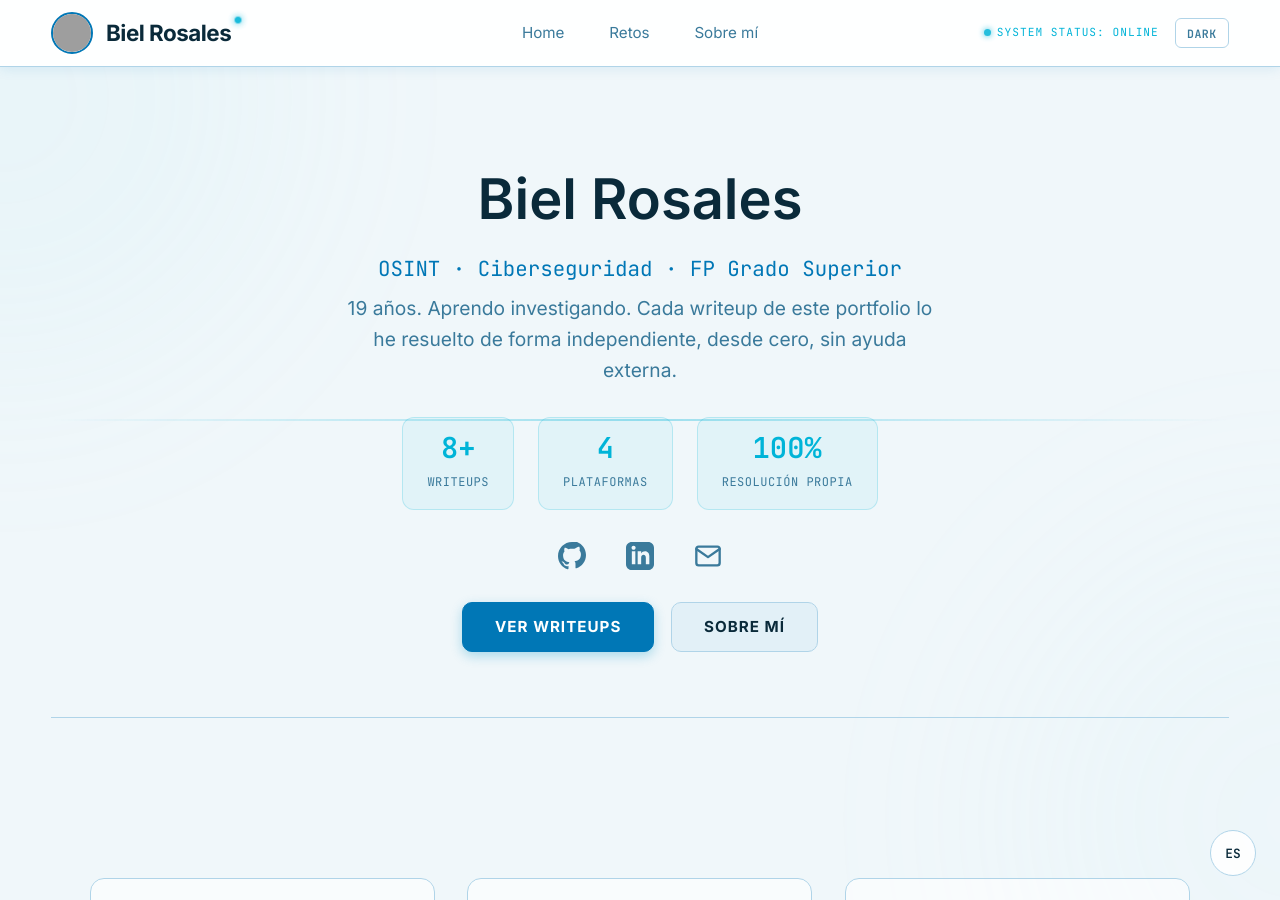
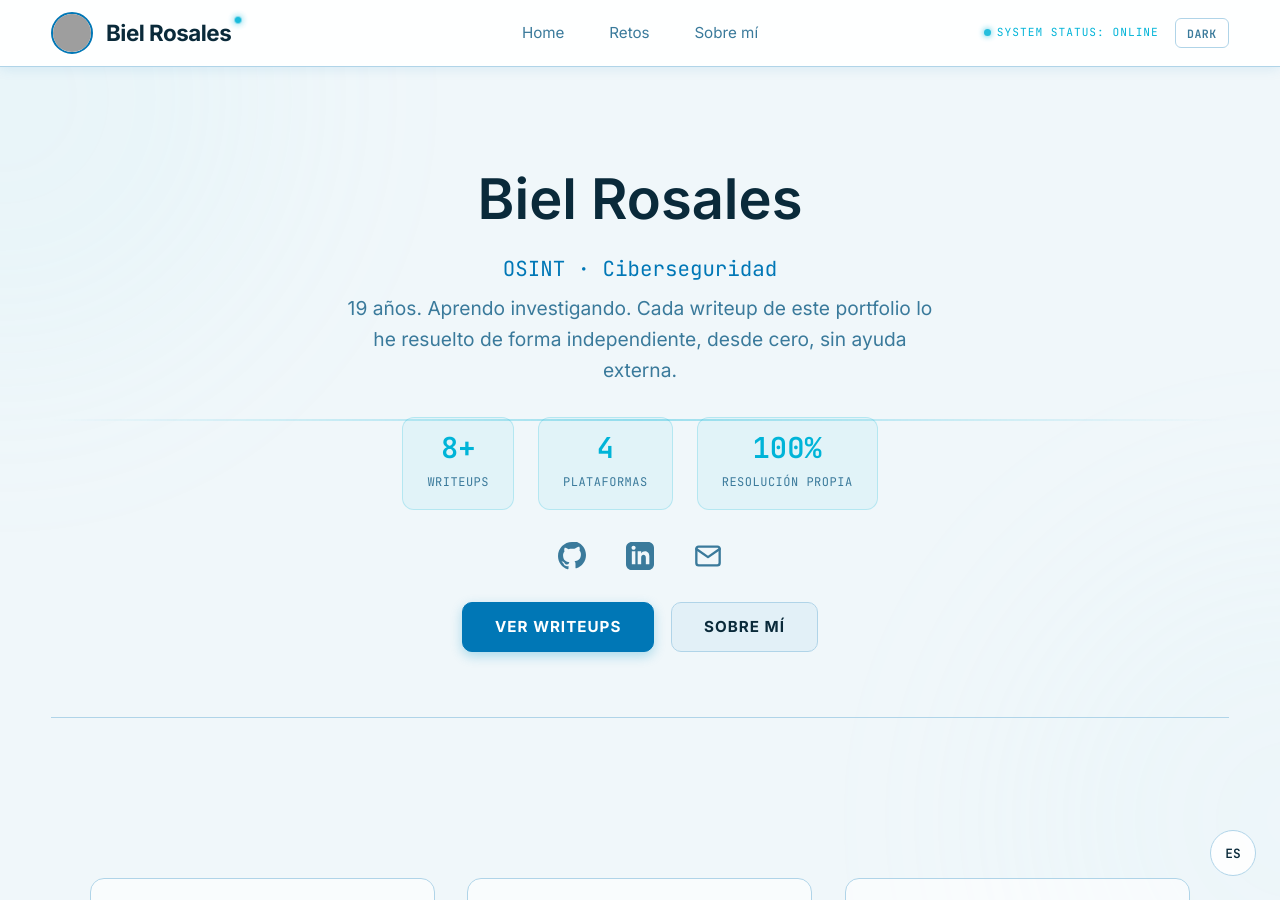
Before and after one commit to kbbaa/kbbaa.github.io, a Jekyll site: the page built from index.md, in a window 1280 px wide and 900 px high. Built offline with Jekyll 4.4.1, drawn with Linux system fonts in a browser that asks for light colours; some of the changed text lies outside the part shown; grey boxes are pictures that could not be loaded.

Commit message:
Update index.md

```diff
--- a/index.md
+++ b/index.md
@@ -61,7 +61,7 @@ title: Biel Rosales | OSINT & Ciberseguridad
   <div class="hero-scanner"></div>
   <h1>Biel Rosales</h1>
   <p style="font-size: 1.3rem; color: var(--accent-primary); font-family: 'JetBrains Mono', monospace; margin-bottom: 0.5rem;">
-    OSINT · Ciberseguridad · FP Grado Superior
+    OSINT · Ciberseguridad
   </p>
   <p style="max-width: 600px; margin: 0 auto 1.5rem;">
     19 años. Aprendo investigando. Cada writeup de este portfolio lo he resuelto de forma independiente, desde cero, sin ayuda externa.
@@ -172,9 +172,6 @@ title: Biel Rosales | OSINT & Ciberseguridad
   </div>
 
   <div class="carousel-dots" id="carouselDots"></div>
-  <div style="margin-top: 2rem;">
-    <a href="{{ '/retos' | relative_url }}" class="btn-secondary" style="font-size: 0.9rem;">Ver todos los writeups →</a>
-  </div>
 </section>
 
 <script>
```
